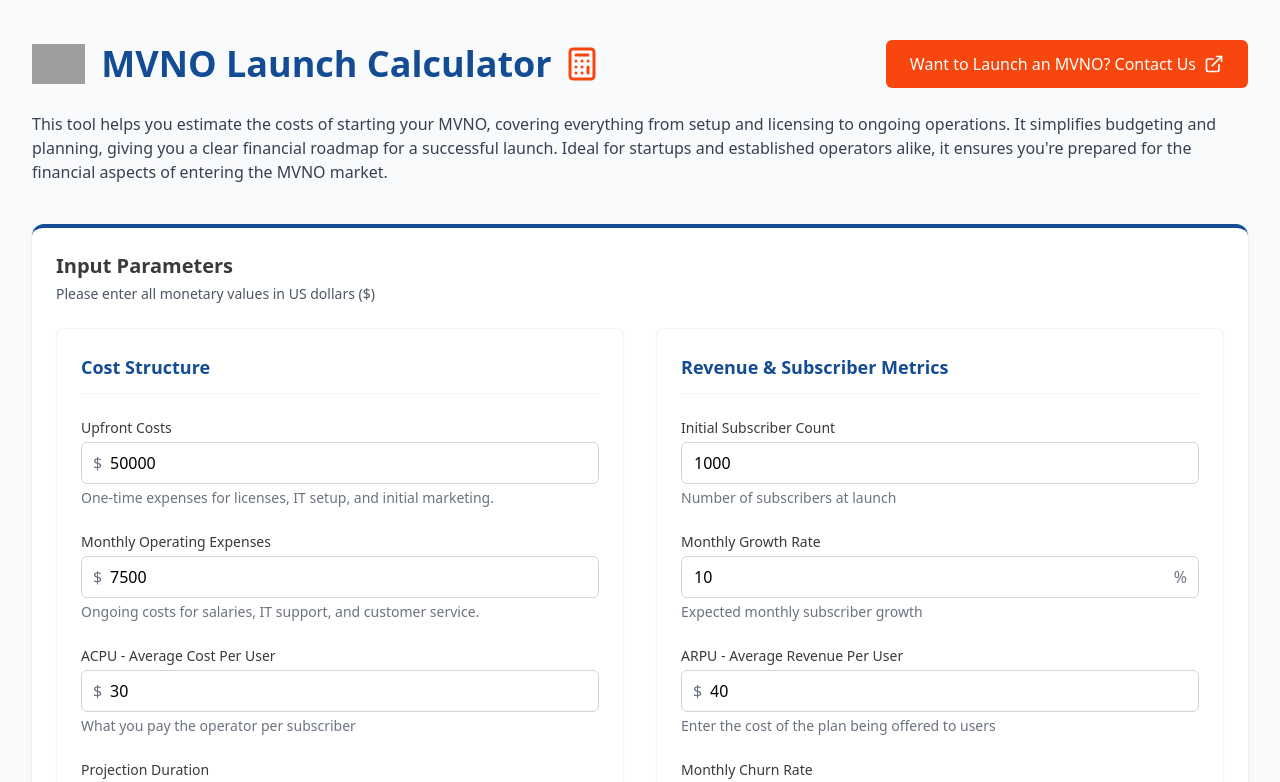
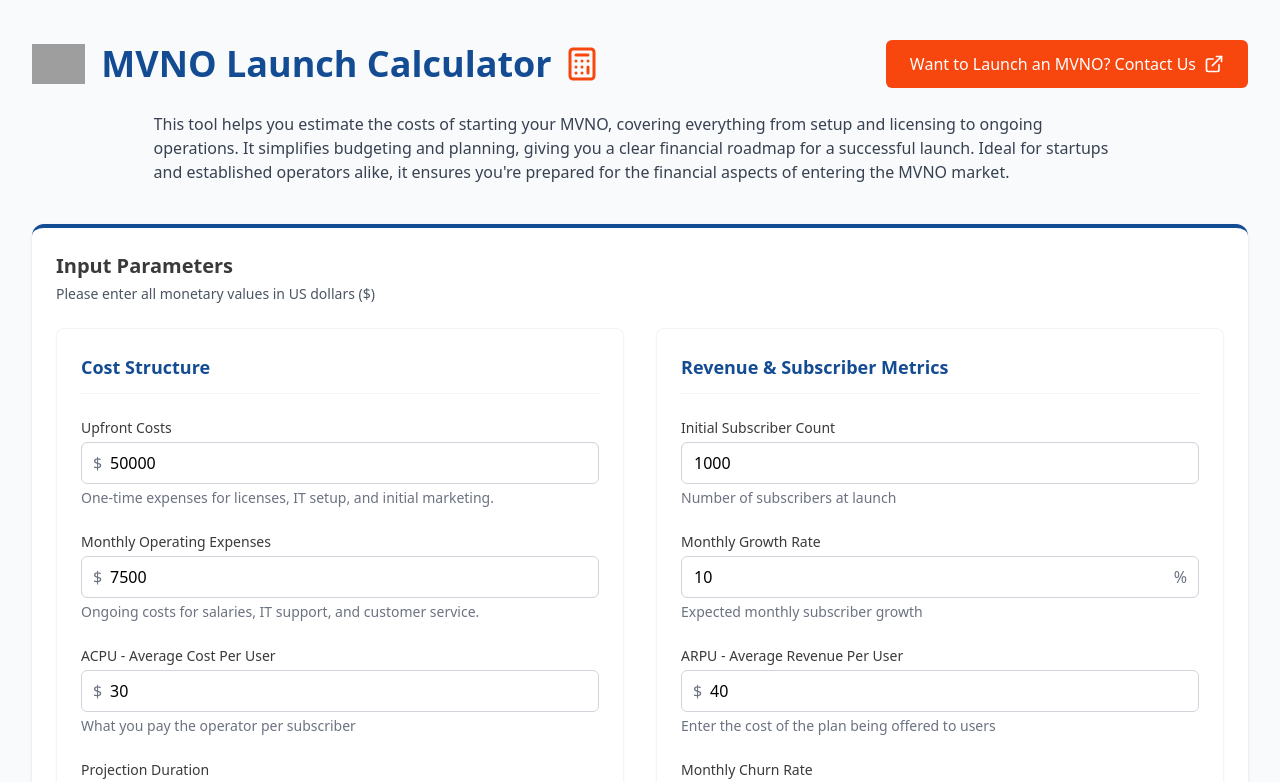
Before and after one commit to devil2123/MVNO_Spenza, a React (Vite) app: page / in a window 1280 px wide. Shown: the top 782 px of the page. Built offline with nearby package versions, Linux system fonts and the light colour scheme; grey boxes are pictures that could not be loaded.

Commit message:
Update App.tsx

```diff
--- a/src/App.tsx
+++ b/src/App.tsx
@@ -59,8 +59,9 @@ function App() {
           </a>
         </div>
 
-        {/* Subheading - full width, up to 3 lines */}
+               {/* Subheading - centered with 80% width */}
         <div className="mb-10">
+          <div className="mx-auto w-[80%]">
             <p className="text-gray-700 text-sm md:text-base leading-relaxed line-clamp-3 overflow-hidden">
               This tool helps you estimate the costs of starting your MVNO, covering everything from setup
               and licensing to ongoing operations. It simplifies budgeting and planning, giving you a clear
@@ -68,6 +69,8 @@ function App() {
               it ensures you're prepared for the financial aspects of entering the MVNO market.
             </p>
           </div>
+        </div>
+
 
         {/* Calculator Sections */}
         <div className="space-y-8">
```
Lines whose indentation alone changed are shown as unchanged.
